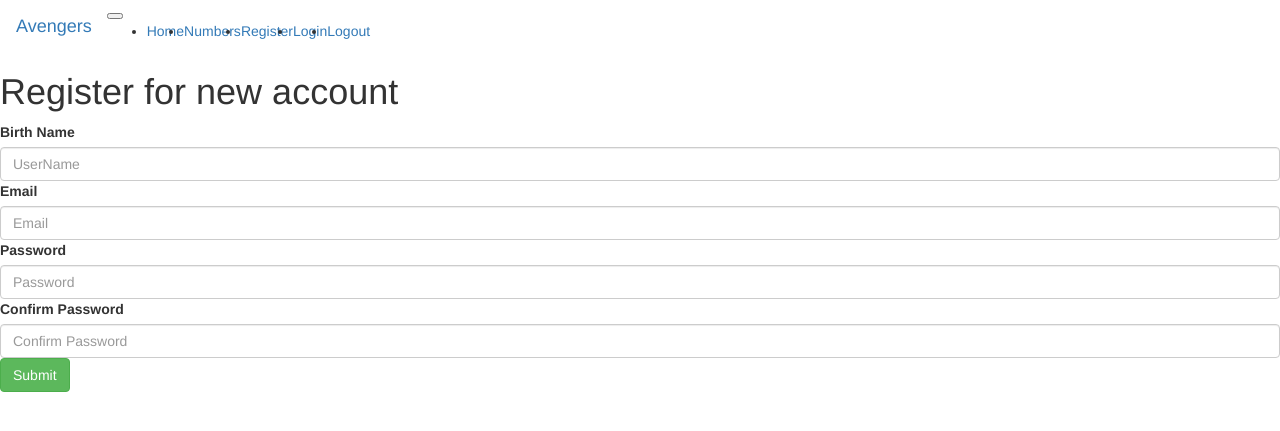
After one commit to celestebarrios/Flaskweek5day4hw, a Flask app: page /register in a window 1280 px wide. The commit adds this page. Shown: the top 431 px of the page. Run offline with Flask 2, Linux system fonts and the light colour scheme; parts of the project's set-up code (start-up, migrations or seed data) failed here and were passed over; some libraries are stand-ins or nearby versions.

Commit message:
first commit

```diff
--- a/avengers/forms.py
+++ b/avengers/forms.py
@@ -1,9 +1,20 @@
 from flask_wtf import FlaskForm
 
-from wtforms import StringField, SubmitField, TextAreaField
-from wtforms.validators import DataRequired
+from wtforms import StringField, PasswordField, SubmitField, TextAreaField
+from wtforms.validators import DataRequired, EqualTo, Email
 
-class Form(FlaskForm):
-    names = StringField("Birth Name",validators=[DataRequired()])
+class UserInfoForm(FlaskForm):
+    username = StringField("Birth Name",validators=[DataRequired()])
+    email = StringField('Email', validators=[DataRequired(),Email()])
+    password = PasswordField('Password', validators=[DataRequired()])
     number = StringField("Phone Number",validators=[DataRequired()])
+    confirm_pass = PasswordField('Confirm Password', validators=[DataRequired(), EqualTo('password')])
+
     submit = SubmitField()
+
+class LoginForm(FlaskForm):
+    email = StringField('Email',validators=[DataRequired(),Email()])
+    password = PasswordField('Password', validators = [DataRequired()])
+    number = StringField("Phone Number",validators=[DataRequired()])
+
+    submit=SubmitField()
--- a/avengers/routes.py
+++ b/avengers/routes.py
@@ -1,24 +1,103 @@
-from avengers import app
-from flask import render_template, request
+from avengers import app, db, Message, mail
+from flask import render_template, request, redirect, url_for
 #Import for Forms
-from avengers.forms import Form
+from avengers.forms import LoginForm, UserInfoForm
+#Import Model
+from avengers.models import User, Post,check_password_hash
+#Import for Flask Login --login_required, login_user, current_user, log_out
+from flask_login import login_required, login_user, current_user, logout_user
+# Home Route
+@app.route('/')
+def home():
+    form = Post.query.all()
+    return render_template("home.html", form = form)
 
-#Home Route
-@app.route('/',methods = ['GET','POST'])
-def home():
-    return render_template("home.html")
 
-#Registered Phone Number
-@app.route('/phonebook', methods = ['GET','POST'])
-def phonebook():
-    names = {"Iron Man":773-996-6005 , "Thor":708-788-7010, "Wasp":847-340-6792,"Ant-Man":217-715-1349,  "Hulk":217-620-7346 }
-    return render_template("phonebook.html", names = names)
+# CREATE Number
+@app.route('/register', methods=['GET','POST'])
+def register():
+    form = UserInfoForm()
+    if request.method == 'POST' and form.validate():
+        #Get Information
+        username = form.username.data
+        password = form.password.data
+        email = form.email.data
+        number = form.number.data
+        print("\n",username,password,email, number)#to make sure we have the correct data
+        #Create an instance of User
+        user = User(username, email, password, number)
+        #Open and insert into database
+        db.session.add(user)
+        #Save info into database
+        db.session.commit()
+
+        #flask Email Sender
+        msg = Message(f'Thanks for signing up{email}', recipients=[email])
+        msg.body =('Congrats on signing up! Looking forward to your posts!')
+        msg.html = ('<h1 >Welcome to Avengers Forum</h1>''<p>This will be super duper!</p>')
+
+        mail.send(msg)
+
+    return render_template('register.html', form = form)
 #UPDATE
-@app.route('/update', methods=['GET', 'POST'])
-def update():
-    update = Form()
-    if request.method == "POST" and update.validate():
-        names = update.names.data
-        numbers = update.numbers.data
-        print('\n', names, numbers)
-    return render_template('update.html',update=update)
+@app.route('/number/update/<int:number_id>', methods= ['GET','POST'])
+@login_required
+def number_update(number_id):
+    number = Post.query.get_or_404(number_id)
+    update_form = UserInfoForm()
+    if request.method == 'POST' and update_form.validate():
+        update = update_form.number.data
+        username = update_form.username.data
+        user_id = current_user.id
+        print(update, username,user_id)
+
+        #update will get added to the DB
+        update.number = number
+        update.username = username
+        update.user_id = user_id
+
+        db.session.commit()
+        return redirect(url_for('home'))
+    return render_template('number_update.html', update_form = update_form)
+
+#DELETE Number
+@app.route('/number/delete/<int:number_id>', methods = ['GET','POST'])
+@login_required
+def number_delete(number_id):
+    update_form = UserInfoForm()
+    if request.method == 'POST' and update_form.validate():
+        user_id = current_user.id
+        print(update, username,user_id)
+        number = User.query.get_or_404(number_id)
+        db.session.delete(number)
+        db.session.commit()
+        return redirect(url_for('home'))
+    return render_template('number_update.html', update_form = update_form)
+
+@app.route('/number_detail/<int:number_id>')
+@login_required
+def number_detail(number_id):
+    number = Post.query.get_or_404(number_id)
+    return render_template('number_detail.html', number = number)
+
+#Login Form Route
+@app.route('/login', methods= ['GET','POST'])
+def login():
+    form = LoginForm()
+    if request.method == 'POST' and form.validate():
+        email = form.email.data
+        password = form.password.data
+        logged_user = User.query.filter(User.email == email).first()
+        logged_user1 = User.query.filter(User.number == number).first()
+        if logged_user and logged_user1 and check_password_hash(logged_user.password, password):
+            login_user(logged_user)
+            login_user(logged_user1)
+            return redirect(url_for('home'))
+        else:
+            return redirect(url_for('login'))
+
+#Logout
+@app.route('/logout')
+def logout():
+    logout_user()
+    return redirect(url_for('home'))
--- a/avengers/templates/nav.html
+++ b/avengers/templates/nav.html
@@ -9,10 +9,16 @@
           <a class="nav-link" href="{{ url_for('home') }}">Home <span class="sr-only">(current)</span></a>
         </li>
         <li class="nav-item">
-          <a class="nav-link" href="{{ url_for('phonebook') }}">Registered phone number.</a>
-        </li>
-        <li class="nav-item">
-            <a class="nav-link" href="{{ url_for('update') }}">Update Number</a>
+            <a class="nav-link" href="{{ url_for('number') }}">Numbers</a>
+          </li>
+          <li class="nav-item">
+            <a class="nav-link" href="{{ url_for('register') }}">Register</a>
+          </li>
+          <li class="nav-item">
+            <a class="nav-link" href="{{ url_for('login') }}">Login</a>
+          </li>
+          <li class="nav-item">
+            <a class="nav-link" href="{{ url_for('logout') }}">Logout</a>
           </li>
       </ul>
     </div>
--- a/avengers/templates/update.html
+++ b/avengers/templates/number.html
@@ -1,11 +1,12 @@
+{%extends 'base.html'%}
 {%block content%}
 <h1 class = "justify-content-center">Registered Phone Numbers</h1>
 <form action = "" method = "get">
     {{form.hidden_tag()}}
     <div class = "form-group">
     <fieldset>
-        {{form.name.label}}
-        {{form.name(class = "form-control",placeholder="PhoneBook Names")}}
+        {{form.username.label}}
+        {{form.username(class = "form-control",placeholder="PhoneBook Names")}}
     </fieldset>
     <fieldset>
         {{form.number.label}}
--- /dev/null
+++ b/avengers/templates/register.html
@@ -0,0 +1,31 @@
+{% extends 'base.html' %}
+
+{% block content %}
+
+<h1 class="justify-content-center">Register for new account </h1>
+<!-- Signup From which comes from Flask Route-->
+<form action="" method="post">
+    {{form.hidden_tag()}}
+    <div class="form-group">
+    <fieldset>
+        {{form.username.label}}
+        {{form.username(class= "form-control",placeholder="UserName")}}
+    </fieldset>
+    <fieldset>
+        {{form.email.label}}
+        {{form.email(class="form-control",placeholder="Email")}}
+    </fieldset>
+    <fieldset>
+        {{form.password.label}}
+        {{form.password(class="form-control",placeholder="Password")}}
+    </fieldset>
+    <fieldset>
+        {{form.confirm_pass.label}}
+        {{form.confirm_pass(class="form-control",placeholder="Confirm Password")}}
+    </fieldset>
+    {{form.submit(class = "btn btn-success")}}
+    </div>
+
+</form>
+
+{% endblock content %}
--- a/config.py
+++ b/config.py
@@ -8,3 +8,9 @@ class Config():
     SECRET_KEY = os.environ.get('SECRET_KEY') or 'you will never guess...'
     SQLALCHEMY_DATABASE_URI = os.environ.get('DATABASE_URL') or 'sqlite:///' + os.path.join(basedir, 'app.db')
     SQLALCHEMY_TRACK_MODIFICATIONS = False
+    MAIL_SERVER = 'smtp.sendgrid.net'
+    MAIL_PORT = 587
+    MAIL_USE_TLS = True
+    MAIL_USERNAME = 'apikey'
+    MAIL_PASSWORD = os.environ.get('SENDGRID_API_KEY')
+    MAIL_DEFAULT_SENDER = os.environ.get('MAIL_DEFAULT_SENDER')
```
Also changed, not shown: avengers/__init__.py (+11 -1 lines), avengers/models.py (+56 -8 lines), avengers/static/css/main.css (+49 -1 lines), avengers/templates/home.html (+22 -4 lines), avengers/templates/login.html (added, +24 -0 lines), avengers/templates/number_detail.html (added, +44 -0 lines), avengers/templates/number_update.html (added, +24 -0 lines), avengers/templates/phonebook.html (deleted, +0 -11 lines), requirements.txt (added, +33 -0 lines), app.db, avengers/static/images/giphy.gif (added), 3 other files.
